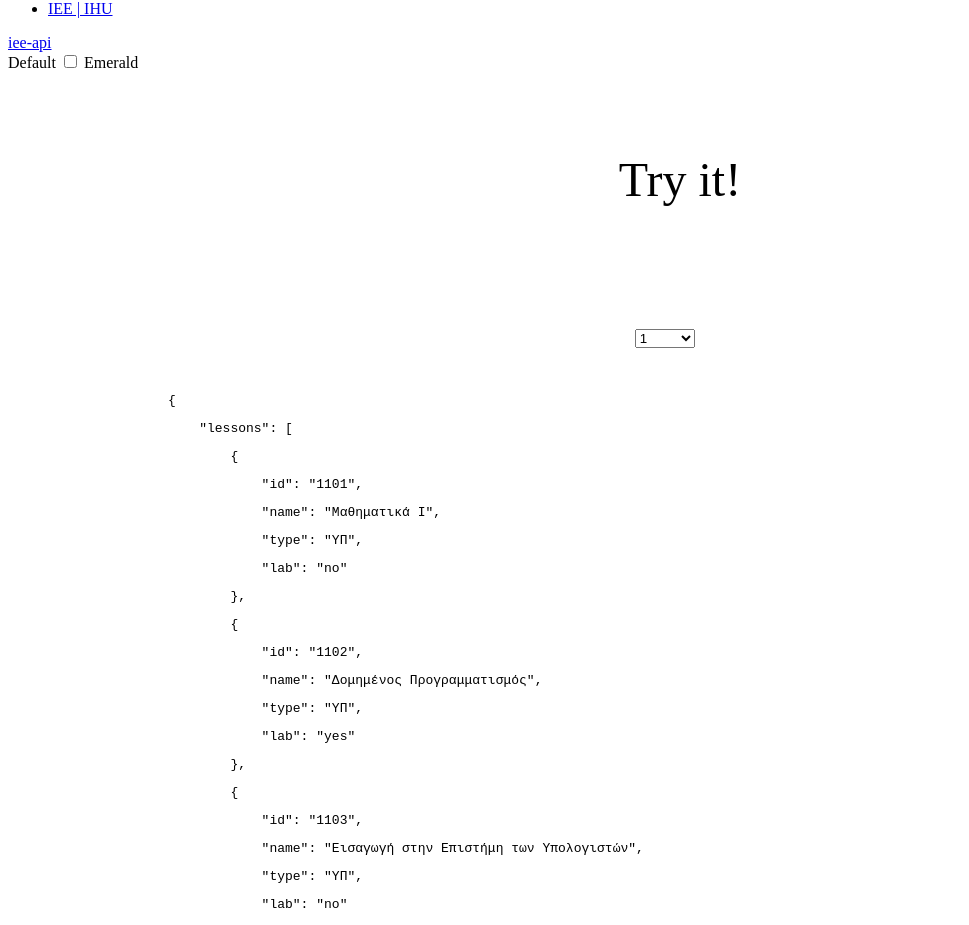
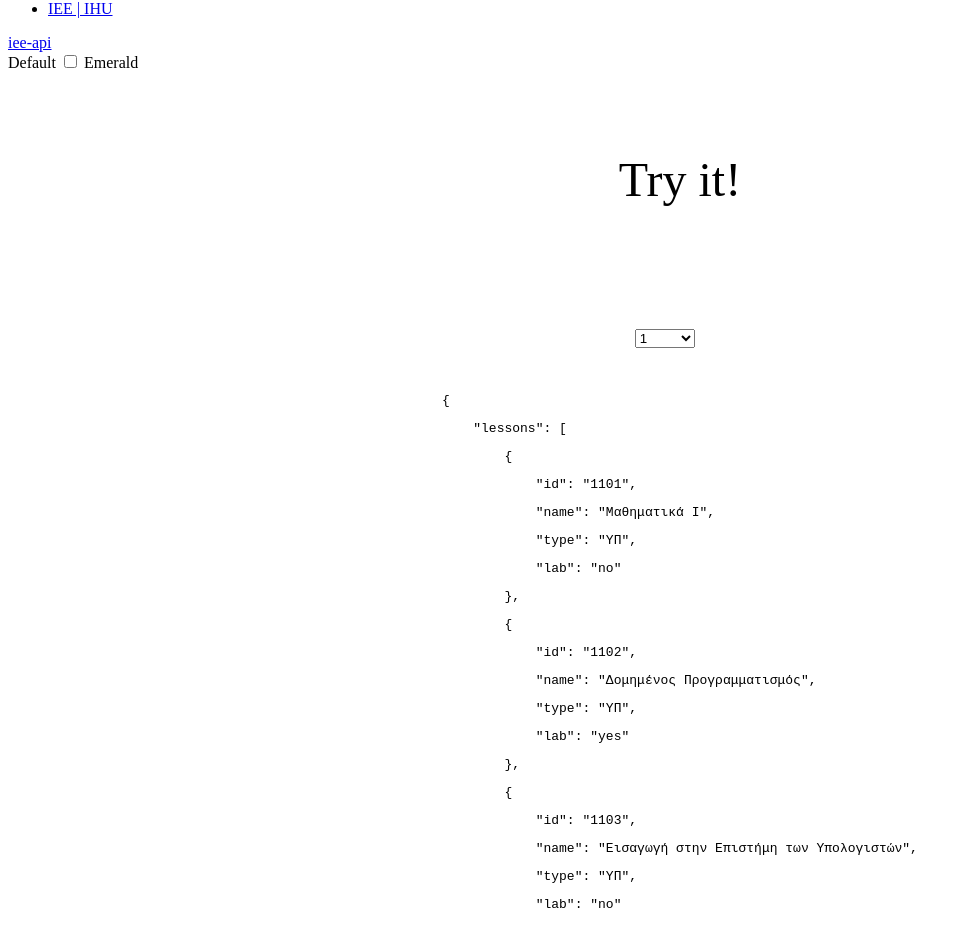
Before and after one commit to DMG-TechLabs/iee-api, a SvelteKit app: page /tryit in a window 1280 px wide. Shown: the part 1346-2271 px from the top of the page, without its empty margins (0-969 px from the left). Built offline with nearby package versions, Linux system fonts and the light colour scheme.

Commit message:
free width

```diff
--- a/src/routes/tryit/+page.svelte
+++ b/src/routes/tryit/+page.svelte
@@ -80,14 +80,14 @@
 
     .mockup-code{
         max-width: 80%;
-        width: 80%;
+        /* width: 80%; */
         overflow-x: auto;
     }
 
 	@media only screen and (max-width: 800px) {
         .mockup-code{
             max-width: 95%;
-            width: 95%;
+            /* width: 95%; */
         }
     }
 </style>
```
